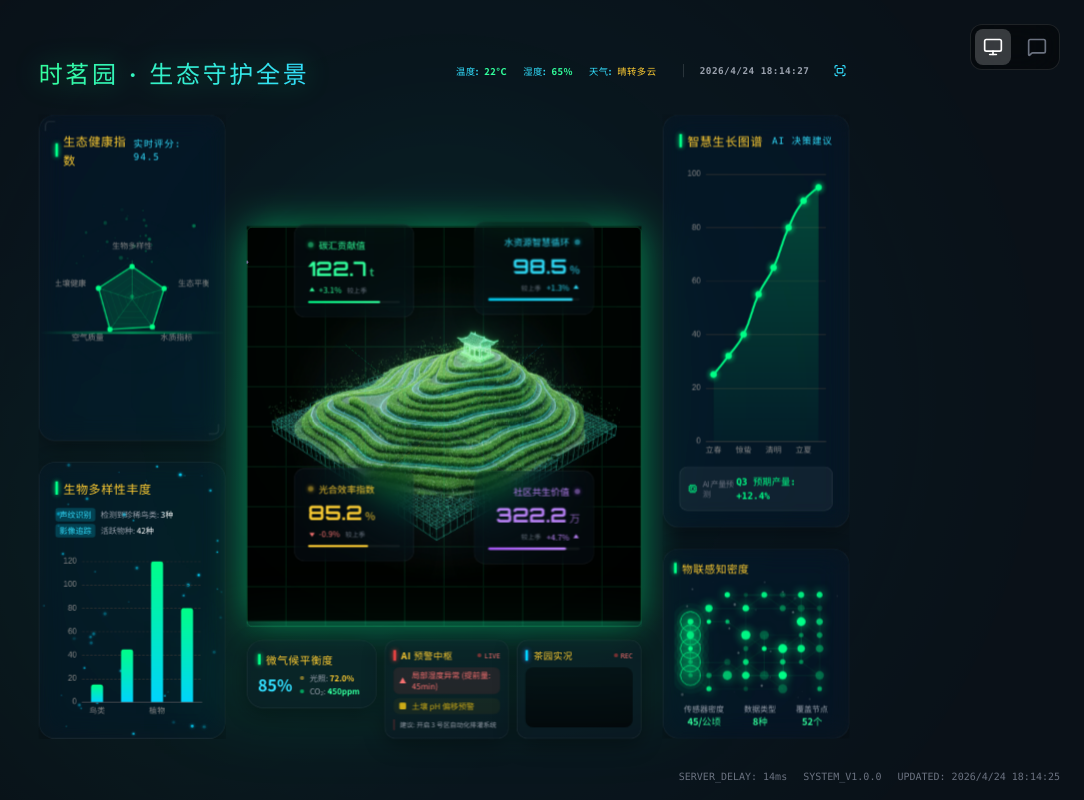
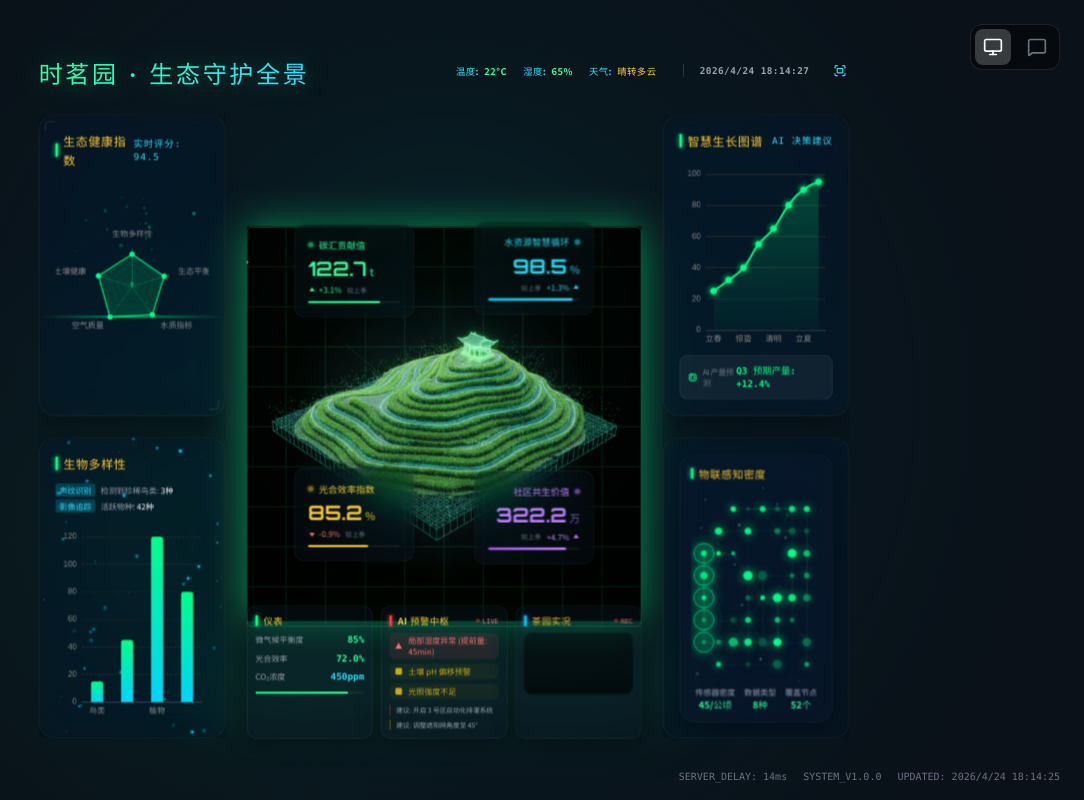
Before and after one commit to xiaozhaoosc/bi, a Vue app: page / in a window 1280 px wide. Shown: the whole page, without its empty margins (196-1280 px from the left). Built offline with nearby package versions, Linux system fonts and the light colour scheme; grey boxes are pictures that could not be loaded.

Commit message:
feat: 优化布局与配色
Co-authored-by: traeagent <traeagent@users.noreply.github.com>

```diff
--- a/src/components/PretextBIDashboard.vue
+++ b/src/components/PretextBIDashboard.vue
@@ -2,7 +2,6 @@
 import { ref, onMounted, onUnmounted, watch } from 'vue'
 import { Fullscreen, Minimize2, Cpu } from 'lucide-vue-next'
 import * as echarts from 'echarts'
-import MicroClimateChart from './MicroClimateChart.vue'
 import SensorDensityChart from './SensorDensityChart.vue'
 import EcoScanner from './visuals/EcoScanner.vue'
 import EcoGalaxy from './visuals/EcoGalaxy.vue'
@@ -255,7 +254,7 @@ onUnmounted(() => {
       <div class="grid grid-cols-12 gap-8 flex-1 min-h-0">
         <!-- Left Panel -->
         <aside class="col-span-3 flex flex-col gap-8 overflow-hidden">
-          <section class="glass-panel rounded-3xl p-6 flex-[1.2] flex flex-col overflow-hidden border-t border-white/20 relative">
+          <section class="glass-panel rounded-3xl p-6 flex-1 flex flex-col overflow-hidden border-t border-white/20 relative">
             <div class="flex items-center justify-between mb-2 relative z-10">
               <div class="flex items-center gap-2">
                 <div class="w-1 h-5 bg-eco-green-500 shadow-[0_0_8px_#00ff88]"></div>
@@ -286,7 +285,7 @@ onUnmounted(() => {
             <div class="flex flex-col gap-2 mb-4 relative z-10">
               <div class="flex items-center gap-2">
                 <div class="w-1 h-5 bg-eco-green-500 shadow-[0_0_8px_#00ff88]"></div>
-                <span class="text-earth-gold-400 font-bold text-lg tracking-wider">生物多样性丰度</span>
+                <span class="text-earth-gold-400 font-bold text-lg tracking-wider">生物多样性</span>
               </div>
               <div class="flex flex-col gap-1 mt-2 text-xs">
                 <div class="flex items-center gap-2">
@@ -476,9 +475,31 @@ onUnmounted(() => {
 
           </div>
 
-          <!-- 底部信息栏：微气候平衡度 + AI预警 + 多媒体区域 -->
+          <!-- 底部信息栏：仪表 + AI预警 + 多媒体区域 -->
           <div class="absolute bottom-0 inset-x-0 flex gap-3 z-30">
-            <MicroClimateChart class="flex-1" />
+            <section class="glass-panel rounded-2xl p-3 border-t border-white/20 relative flex-1">
+              <div class="flex items-center gap-2 mb-2">
+                <div class="w-1 h-4 bg-eco-green-500 shadow-[0_0_8px_#00ff88]"></div>
+                <span class="text-earth-gold-400 font-bold text-sm tracking-wider">仪表</span>
+              </div>
+              <div class="flex flex-col gap-2">
+                <div class="flex justify-between items-center">
+                  <span class="text-gray-400 text-xs">微气候平衡度</span>
+                  <span class="text-eco-green-400 font-mono text-sm font-bold">85%</span>
+                </div>
+                <div class="flex justify-between items-center">
+                  <span class="text-gray-400 text-xs">光合效率</span>
+                  <span class="text-eco-green-400 font-mono text-sm font-bold">72.0%</span>
+                </div>
+                <div class="flex justify-between items-center">
+                  <span class="text-gray-400 text-xs">CO₂浓度</span>
+                  <span class="text-smart-blue-400 font-mono text-sm font-bold">450ppm</span>
+                </div>
+                <div class="mt-1 h-1 bg-white/5 rounded-full overflow-hidden">
+                  <div class="h-full bg-gradient-to-r from-eco-green-500 to-eco-green-400 rounded-full transition-all duration-1000" style="width: 85%"></div>
+                </div>
+              </div>
+            </section>
 
             <section class="glass-panel rounded-2xl p-3 border-t border-white/20 relative flex-1">
               <div class="flex items-center gap-2 mb-2">
@@ -498,8 +519,15 @@ onUnmounted(() => {
                   <svg class="w-3 h-3 shrink-0" viewBox="0 0 12 12" fill="currentColor"><rect x="1" y="1" width="10" height="10" rx="2"/></svg>
                   <span>土壤 pH 偏移预警</span>
                 </div>
+                <div class="flex items-center gap-2 text-yellow-400/80 bg-yellow-500/5 px-2 py-1 rounded-lg">
+                  <svg class="w-3 h-3 shrink-0" viewBox="0 0 12 12" fill="currentColor"><rect x="1" y="1" width="10" height="10" rx="2"/></svg>
+                  <span>光照强度不足</span>
+                </div>
                 <div class="text-gray-400 pl-2 text-[10px] mt-0.5 border-l-2 border-red-500/30">
                   建议: 开启 3 号区自动化排灌系统
+                </div>
+                <div class="text-gray-400 pl-2 text-[10px] border-l-2 border-yellow-500/30">
+                  建议: 调整遮阳网角度至 45°
                 </div>
               </div>
             </section>
@@ -530,7 +558,7 @@ onUnmounted(() => {
 
         <!-- Right Panel -->
         <aside class="col-span-3 flex flex-col gap-8 overflow-hidden">
-          <section class="glass-panel rounded-3xl p-6 flex-[2] flex flex-col overflow-hidden border-t border-white/20 relative">
+          <section class="glass-panel rounded-3xl p-6 flex-1 flex flex-col overflow-hidden border-t border-white/20 relative">
             <div class="flex items-center justify-between mb-4 relative z-10">
               <div class="flex items-center gap-2">
                 <div class="w-1 h-5 bg-eco-green-500 shadow-[0_0_8px_#00ff88]"></div>
@@ -553,9 +581,9 @@ onUnmounted(() => {
 
           </section>
 
-          <div class="flex-1 min-h-[180px]">
+          <section class="glass-panel rounded-3xl p-6 flex-1 flex flex-col overflow-hidden border-t border-white/20 relative">
             <SensorDensityChart />
-          </div>
+          </section>
         </aside>
       </div>
 
```
